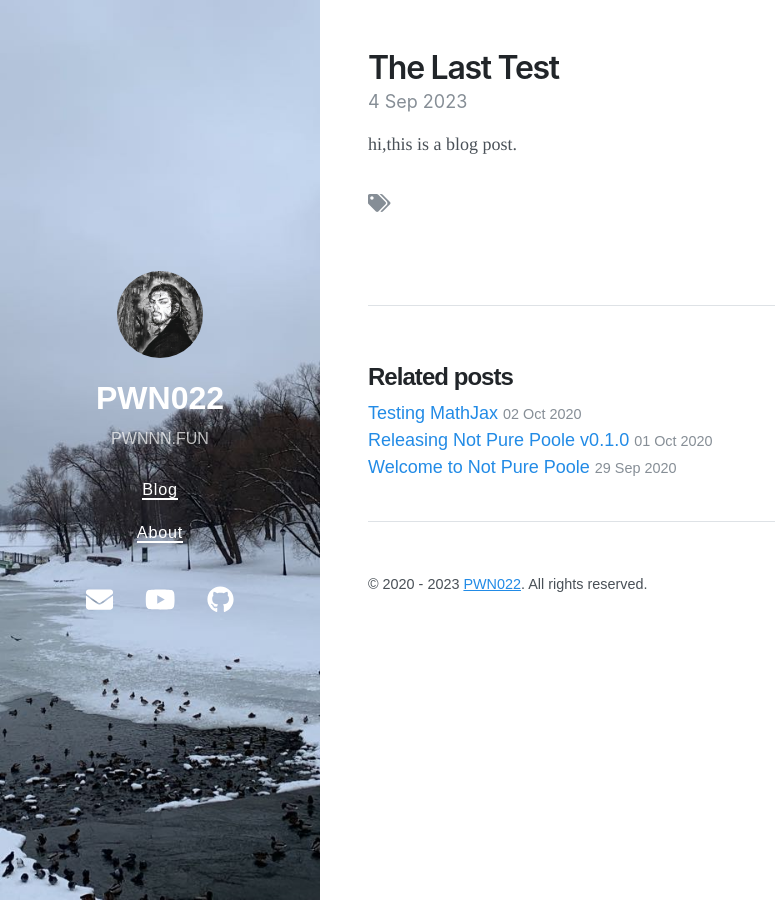
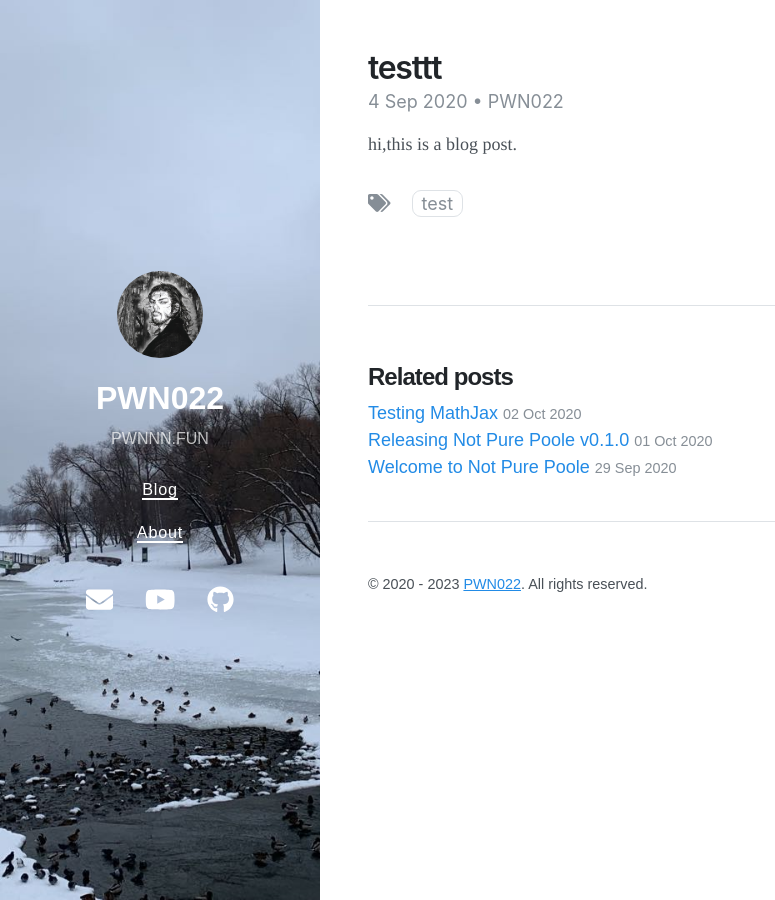
Before and after one commit to PWN022/PWN02.github.io, a Jekyll site: the page built from _posts/2023-09-04-the-last-test.md, in a window 1280 px wide. Shown: the whole page, without its empty margins (0-775 px from the left). Built offline with Jekyll 4.4.1, drawn with Linux system fonts in a browser that asks for light colours; nearby versions of some CDN libraries; our own code applies the rules of GitHub Pages for plain Markdown files.

Commit message:
Update 2023-09-04-the-last-test.md

```diff
--- a/_posts/2023-09-04-the-last-test.md
+++ b/_posts/2023-09-04-the-last-test.md
@@ -1 +1,11 @@
+---
+layout: post
+title: testtt
+author: PWN022
+tags:
+- test
+date: 2020-9-04 23:24 +0800
+---
+
+
 hi,this is a blog post.
```
